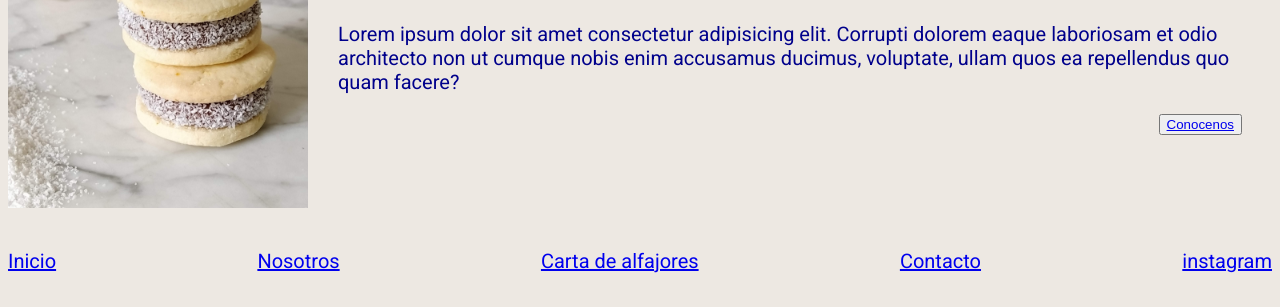
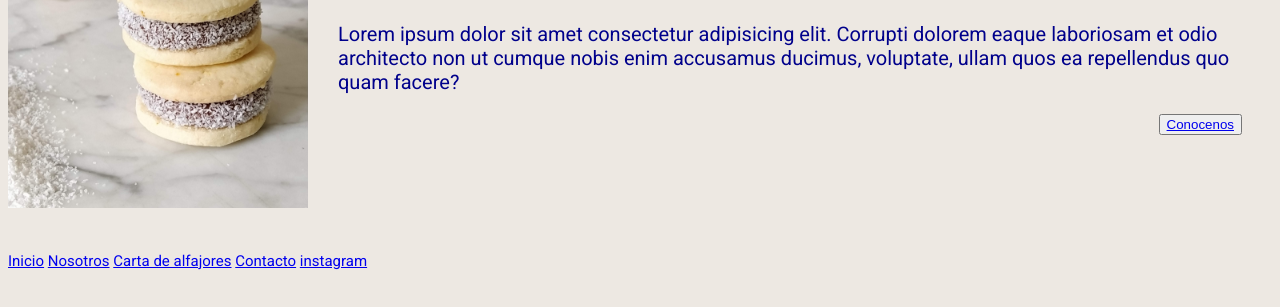
Before and after one commit to juandiego991/entrega-2_suburu, a plain HTML site: page index.html in a window 1280 px wide. Shown: the part 703-1010 px from the top of the page. Drawn offline with Linux system fonts and the light colour scheme.

Commit message:
test estilando footer

```diff
--- a/index.html
+++ b/index.html
@@ -60,11 +60,13 @@
       </div>
 
       <footer class="footer">
-        <a href="index.html">Inicio</a>
-        <a href="pages/Nosotros.html">Nosotros</a>
-        <a href="pages/Carta de alfajores.html">Carta de alfajores</a>
-        <a href="pages/contacto.html">Contacto</a>
-        <a href="https://www.instagram.com/hostianeno/">instagram</a>
+        <div class="links">
+          <a href="index.html">Inicio</a>
+          <a href="pages/Nosotros.html">Nosotros</a>
+          <a href="pages/Carta de alfajores.html">Carta de alfajores</a>
+          <a href="pages/contacto.html">Contacto</a>
+          <a href="https://www.instagram.com/hostianeno/">instagram</a>
+        </div>
       </footer>
     </div>
   </body>
--- a/styles/style.css
+++ b/styles/style.css
@@ -48,6 +48,10 @@ body {
   display: flex;
   justify-content: space-between;
   align-items: center;
+}
+
+.footer .links{
+  font-size: 15px;
 }
 
 .primerSeccion {
```
